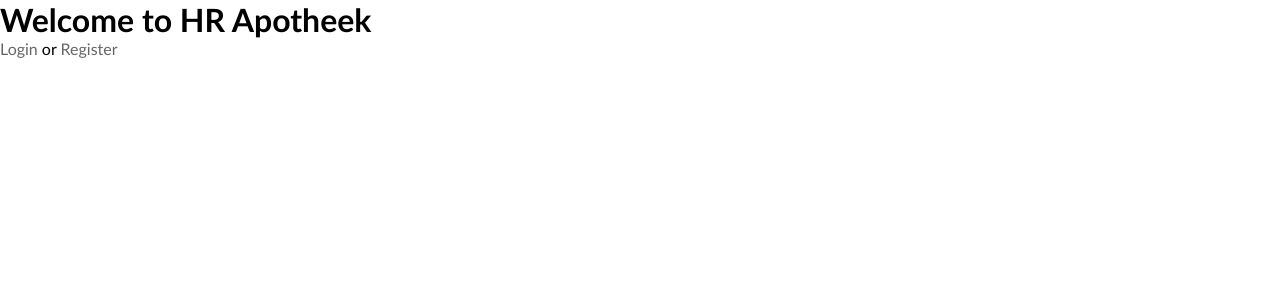
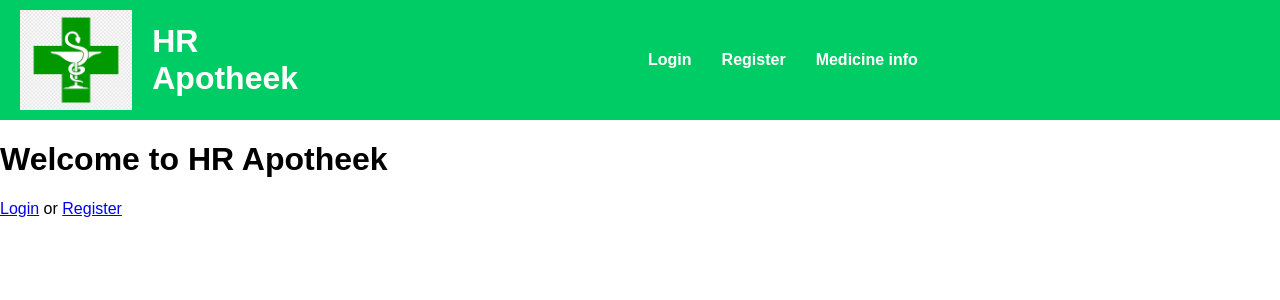
Before and after one commit to herkam3/HR_Apotheek, a Django app: page / in a window 1280 px wide. Shown: the top 300 px of the page. Run offline with Django 5.2, Linux system fonts and the light colour scheme.

Commit message:
- Worked on front page menubalk

```diff
--- /dev/null
+++ b/HR_Apotheek/base/static/base/css/menu.css
@@ -0,0 +1,59 @@
+body {
+    font-family: Arial, sans-serif;
+    margin: 0;
+    padding: 0;
+}
+
+header {
+    background-color: #00CC66;
+    color: #fff;
+    padding: 10px 20px; /* Adjusted padding for spacing */
+    display: flex;
+    align-items: center;
+}
+
+.header-content {
+    display: flex;
+    flex-direction: column;
+    align-items: center;
+    flex-grow: 1;
+}
+
+header img {
+    height: 100px; /* Adjust height as needed */
+    width: auto; /* Maintain aspect ratio */
+    margin-right: 20px; /* Space between logo and title */
+}
+
+header h1 {
+    margin: 0;
+}
+
+nav {
+    width: 100%;
+    display: flex;
+    justify-content: center;
+    padding: 10px 0;
+}
+
+nav ul {
+    list-style-type: none;
+    margin: 0;
+    padding: 0;
+    display: flex;
+    justify-content: center;
+}
+
+nav ul li {
+    margin: 0 15px;
+}
+
+nav ul li a {
+    text-decoration: none;
+    color: #fff;
+    font-weight: bold;
+}
+
+main {
+    padding: 20px;
+}
--- a/HR_Apotheek/base/templates/base/index.html
+++ b/HR_Apotheek/base/templates/base/index.html
@@ -1,9 +1,22 @@
 <!DOCTYPE html>
 <html>
     {% load static %}
-    <link rel="stylesheet" href="{% static '../static/base/css/style.css' %}">
+    <link rel="stylesheet" href="{% static '../static/base/css/menu.css' %}">
 <head>
-    <title>HR Apotheek</title>
+</head>
+<body>
+    <header>
+        <img src="{% static 'base/img/Apotheek-Logo.png' %}" alt="Logo">
+        <h1> HR Apotheek </h1>
+        <nav>
+            <ul>
+                <li><a href="{% url 'login' %}">Login</a></li>
+                <li><a href="{% url 'register' %}">Register</a></li>
+                <li><a href="{% url 'medicine_list' %}">Medicine info</a></li>
+            </ul>
+        </nav>
+    </header>
+</body>
 </head>
 <body>
     <h1>Welcome to HR Apotheek</h1>
```
Also changed, not shown: HR_Apotheek/base/static/base/img/Apotheek-Logo.png (added), HR_Apotheek/base/templates/base/base.html (added).
